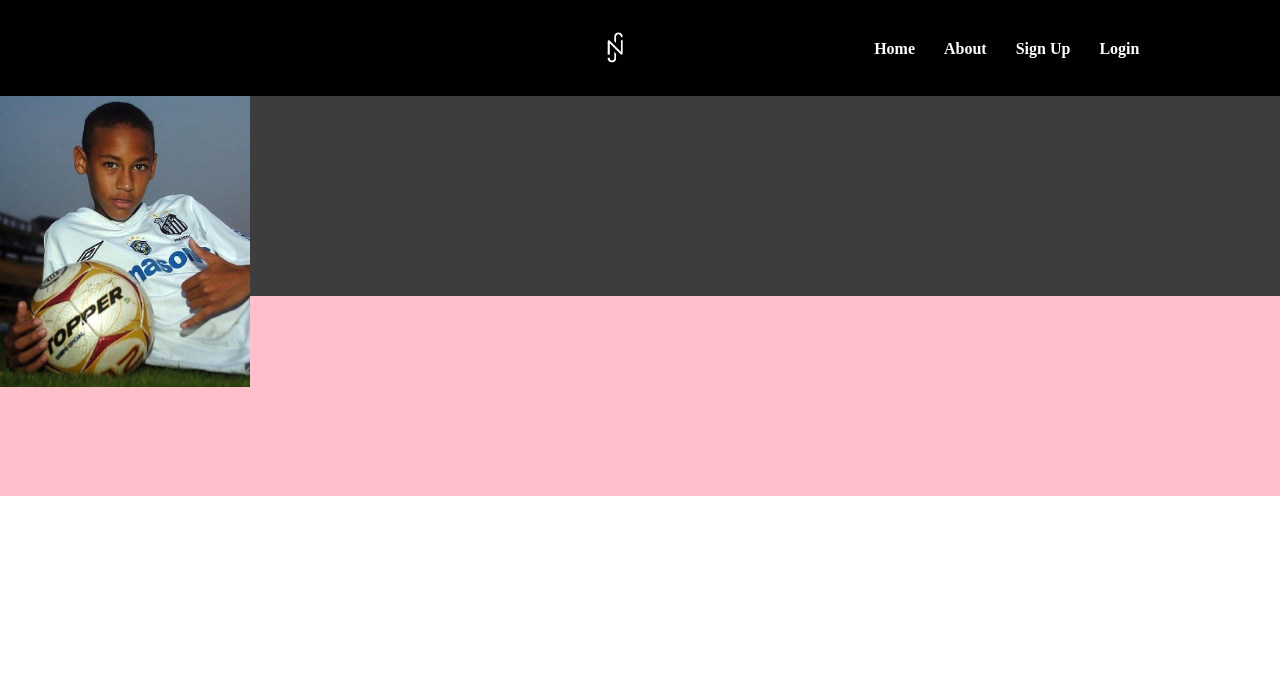
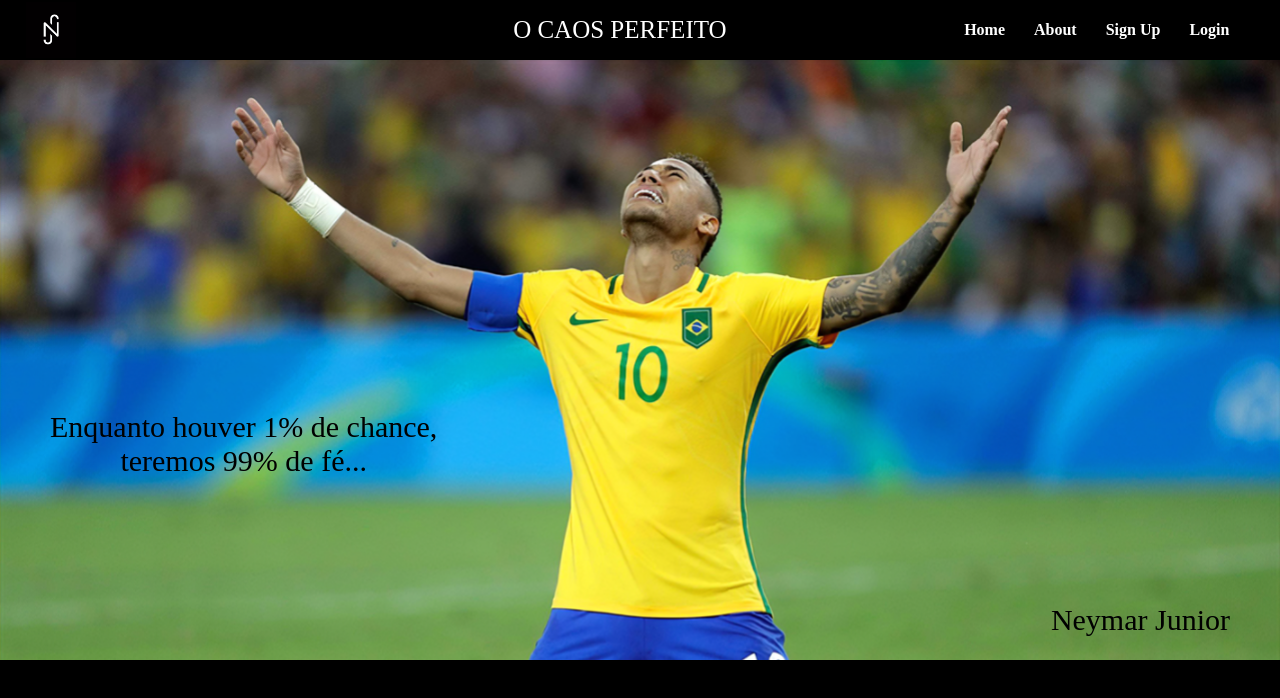
Before and after one commit to Pedro-Ortizz/Projeto-Individual, a plain HTML site: page Algoritmo/Site Institucional/index.html in a window 1280 px wide. Drawn offline with Linux system fonts and the light colour scheme; a web font is replaced by a local one.

```diff
--- a/Algoritmo/Site Institucional/index.html
+++ b/Algoritmo/Site Institucional/index.html
@@ -11,7 +11,9 @@
     <header>
         <div class="center">
             <div class="logo"><img src="logo.jpg" width="50px"></div><!--logo-->
+             <h5>O CAOS PERFEITO</h5>
             <div class="menu">
+
                 <a href="#">Home</a>
                 <a href="#">About</a>
                 <a href="#">Sign Up</a>
@@ -19,13 +21,19 @@
             </div><!--menu-->
         </div><!--center-->
     </header>
-    <main>
-        <section class="space-one"><img src="neymar_criança.jpg" width="250px">
 
+        <section class="space-one">
+            <h4>
+                Enquanto houver 1% de chance,<br>
+                 teremos 99% de fé...
+            </h4>
+            <h6>
+                Neymar Junior
+            </h6>
         </section>
         <section class="space-two">
             2
         </section>
-    </main>
+
 </body>
 </html>
--- a/Algoritmo/Site Institucional/style.css
+++ b/Algoritmo/Site Institucional/style.css
@@ -1,3 +1,6 @@
+@import url('https://fonts.googleapis.com/css2?family=New+Rocker&display=swap');
+
+
 *{
     margin: 0;
     padding: 0;
@@ -6,27 +9,25 @@
 
 .center{
     display: flex;
-    flex-wrap: wrap;
-    max-width: 1100px;
-    margin: 0 auto;
+    align-items: center;
+    justify-content: space-between;
+    max-width: 100% ;
     padding:0 2%;
+    box-sizing: border-box;
 }
 
 header{
-    padding: 20px 0;
+    padding: 2px 0;
     background-color: black;
 }
 
 .logo{
     display: flex;
-    width: 50%;
-    justify-content: flex-end;
+    justify-content: left;
 
 }
 
 .menu{
-    padding-top: 20px;
-    width: 50%;
     text-align: right;
 }
 
@@ -37,21 +38,48 @@
     margin-right: 25px;
 }
 
-main{
-    width: 100vw;
 
-}
-
-main section{
+/* main section{
     width: 100%;
     height: 200px;
-}
+} */
 
 .space-one{
-    background-color: rgb(61, 61, 61);
-
+    background-image: url(background.png);
+    background-repeat: no-repeat;
+    margin: 0;
+    width: 100%;
+    height: 600px;
+    background-size: cover;
+    display: flex;
+    flex-direction: column;
+    align-items: center;
+    gap: 125px;
 }
 
 .space-two{
-    background-color: pink;
+    background-color: black;
+    width: 100%;
+    height: 500px;
 }
+
+h4 {
+    font: 400 30px 'New Rocker';
+    color: black;
+    margin: 350px 50px 0;
+    text-align: center;
+    align-self: self-start;
+}
+
+h5 {
+    font: 400 25px 'New Rocker';
+    margin-left: 200px;
+    color: white;
+}
+
+h6 {
+    font: 400 30px 'New Rocker';
+    color: black;
+    align-self: end;
+    margin-right: 50px;
+}
```
Also changed, not shown: Algoritmo/Login/login.html (added, +71 -0 lines), Algoritmo/Login/fundo.jpeg (added), Algoritmo/Site Institucional/background.png (added).
